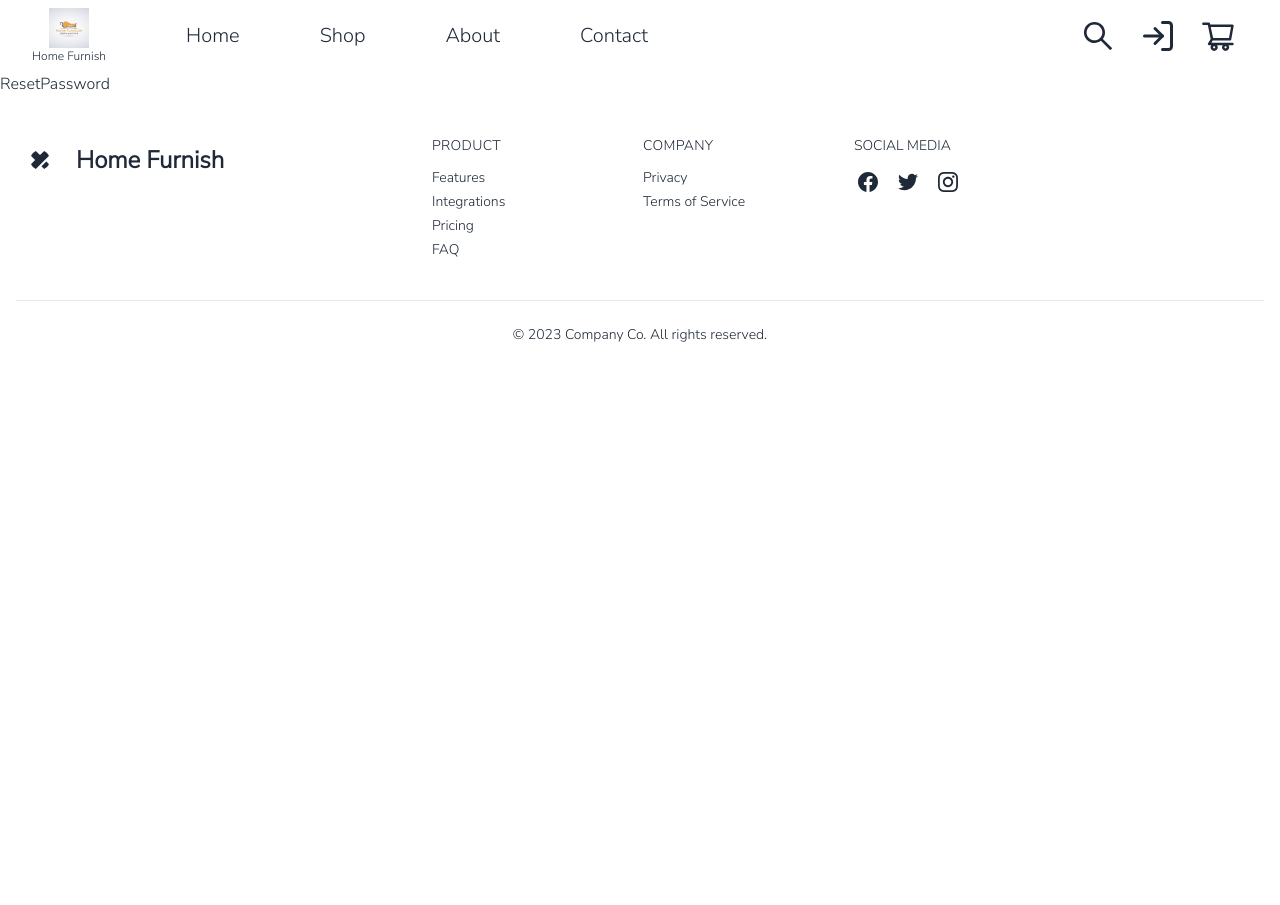
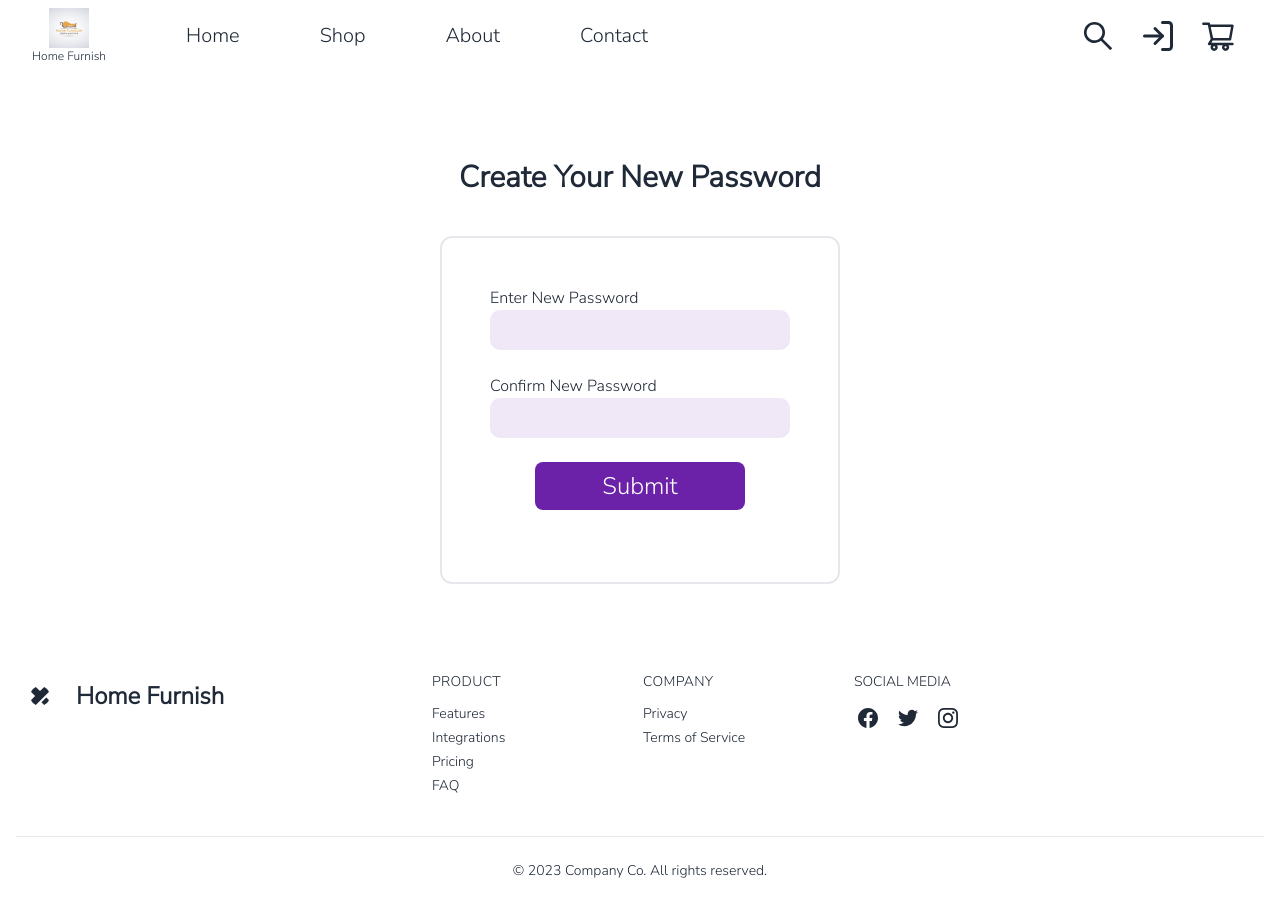
Before and after one commit to ianMuchesia/furniture-mern-app, a React (Vite) app in the folder frontend/: page /resetpassword/1 in a window 1280 px wide. Before the commit the page ends 800 px from the top, so only its background shows below. Built offline with nearby package versions, Linux system fonts and the light colour scheme.

Commit message:
redux auth

```diff
--- a/frontend/src/App.tsx
+++ b/frontend/src/App.tsx
@@ -24,7 +24,7 @@ function App() {
           <Route path="Login" element={<Login />} />
           <Route path="SignUp" element={<SignUp />} />
           <Route path="ForgotPassword" element={<ForgotPassword/>} />
-          <Route path="resetpassword/:id" element={<ResetPassword/>} />
+          <Route path="resetpassword/:token" element={<ResetPassword/>} />
           <Route path="NewPassword" element={<NewPassword />} />
         </Routes>
       </main>
--- a/frontend/src/pages/ForgotPassword.tsx
+++ b/frontend/src/pages/ForgotPassword.tsx
@@ -33,8 +33,8 @@ const ForgotPassword = () => {
         toast.success(" Please check your email for your reset password")
         setSuccessMessage(data.msg)
       }
-      toast.error(data.msg)
-      setErrorMessage(data.msg)
+
+
     } catch (error:any) {
 
       console.log(error)
--- a/frontend/src/pages/Login.tsx
+++ b/frontend/src/pages/Login.tsx
@@ -37,6 +37,7 @@ const Login = () => {
 
       const data = await response.json()
 
+      console.log(data)
       if(data.success){
         toast.success("You are Logged in")
         setLoginForm({email:"", password:""})
--- a/frontend/src/pages/ResetPassword.tsx
+++ b/frontend/src/pages/ResetPassword.tsx
@@ -1,12 +1,114 @@
-import React from 'react'
-import { useParams } from 'react-router-dom'
+import React, { useState } from "react";
+import { useNavigate, useParams } from "react-router-dom";
+import { ToastContainer, toast } from "react-toastify";
+import "react-toastify/dist/ReactToastify.css";
+import { baseURL } from "../service";
 
 const ResetPassword = () => {
-    const {id} = useParams()
-    console.log(id)
+  const { token } = useParams();
+  const navigate = useNavigate();
+
+  const [password, setPassword] = useState({
+    password: "",
+    confirmPassword: "",
+  });
+  const [errorMessage, setErrorMessage] = useState("");
+
+  const handleChange = (e: React.ChangeEvent<HTMLInputElement>) => {
+    setPassword((prevPass) => ({
+      ...prevPass,
+      [e.target.name]: e.target.value,
+    }));
+  };
+
+
+  const handleSubmit = async (event: React.FormEvent<HTMLFormElement>) => {
+    event.preventDefault();
+    if (!password.password || !password.confirmPassword) {
+      setErrorMessage("please fill all the inputs");
+      toast.warn("please fill all the inputs");
+      return;
+    }
+    if (password.password !== password.confirmPassword) {
+      setErrorMessage("passwords do not match");
+      toast.warn("passwords do not match");
+      return;
+    }
+    if (password.password.length <= 6) {
+      setErrorMessage("password too short");
+      toast.warn("password too short");
+      return;
+    }
+    try {
+      console.log(" i am here")
+      const response = await fetch(`${baseURL}auth/resetpassword/${token}`, {
+        method: "PUT",
+        headers: {
+          "Content-Type": "application/json",
+        },
+        body: JSON.stringify({ password:password.password }),
+      });
+
+      const data = await response.json();
+      console.log(data);
+      if (data.success) {
+        toast.success("password reset was successfully");
+        navigate("/Login");
+        setPassword({
+          password:"",
+          confirmPassword:""
+        })
+      }
+      toast.error(data.msg)
+      setErrorMessage(data.msg + ", expires after 5 minutes")
+    } catch (error) {
+      console.log(error);
+      toast.error("something wrong happened");
+    }
+  };
+
   return (
-    <div>ResetPassword</div>
-  )
-}
+    <section>
+      <section className="flex flex-col gap-4 sm:p-12">
+        <ToastContainer />
+        <h3 className="text-center text-3xl font-bold my-6 ">
+          Create Your New Password
+        </h3>
+        <div className="sm:flex items-center justify-center flex-row-reverse">
+          <form
+            className="flex flex-col p-4 gap-6 md:p-12 border-2  rounded-xl mx-2 md:mx-10 sm:w-[400px] "
+            onSubmit={handleSubmit}
+          >
+            <div className="grid">
+              <label htmlFor="email">Enter New Password</label>
+              <input
+                type="password"
+                name="password"
+                className=" border-none text-black font-bold bg-purple-800/10 focus:outline-none rounded-[10px]"
+                value={password.password}
+                onChange={handleChange}
+              />
+            </div>
+            <div className="grid">
+              <label htmlFor="email">Confirm New Password</label>
+              <input
+                type="password"
+                name="confirmPassword"
+                className=" border-none text-black font-bold bg-purple-800/10 focus:outline-none rounded-[10px]"
+                value={password.confirmPassword}
+                onChange={handleChange}
+              />
+            </div>
+  {errorMessage && <h3 className='text-center font-medium text-red-600 text-lg'>{errorMessage}</h3>}
+            <button className="bg-purple-800 text-white py-2 px-4 rounded-lg mx-auto min-w-[70%] text-2xl">
+              Submit{" "}
+            </button>
+            <h3 className="text-center font-medium  text-lg">{"  "}</h3>
+          </form>
+        </div>
+      </section>
+    </section>
+  );
+};
 
-export default ResetPassword
+export default ResetPassword;
--- a/frontend/src/pages/SignUp.tsx
+++ b/frontend/src/pages/SignUp.tsx
@@ -45,7 +45,7 @@ const SignUp = () => {
       const data = await response.json()
 
       if(data.success){
-        toast.success("You are Logged in")
+        toast.success("You are Signed Up!")
         setsignUpForm({email:"", password:"",firstName:"",lastName:""})
         navigate("/Products")
       }
--- /dev/null
+++ b/frontend/src/store/authSlice.tsx
@@ -0,0 +1,23 @@
+import { createSlice } from "@reduxjs/toolkit";
+
+const initialAuthState = {
+  isAuthenticated: false,
+  user: null,
+};
+
+const authSlice = createSlice({
+  name: "auth",
+  initialState: initialAuthState,
+  reducers: {
+    setIsAuthenticated(state, action) {
+      state.isAuthenticated = action.payload;
+    },
+    setUser(state, action) {
+      state.user = action.payload;
+    },
+  },
+});
+
+
+export const { setIsAuthenticated , setUser} = authSlice.actions
+export default authSlice.reducer
```
Also changed, not shown: 1 other file (tests, documents, lock files or other folders).
